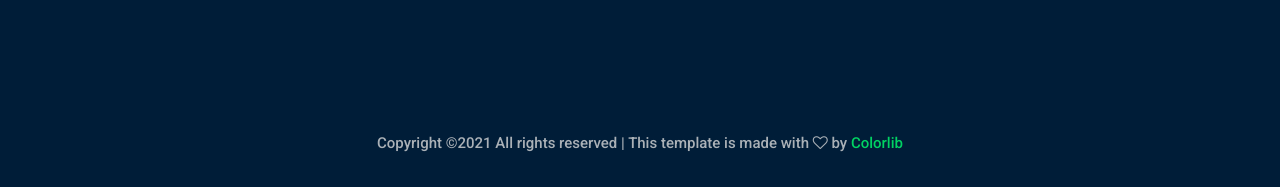
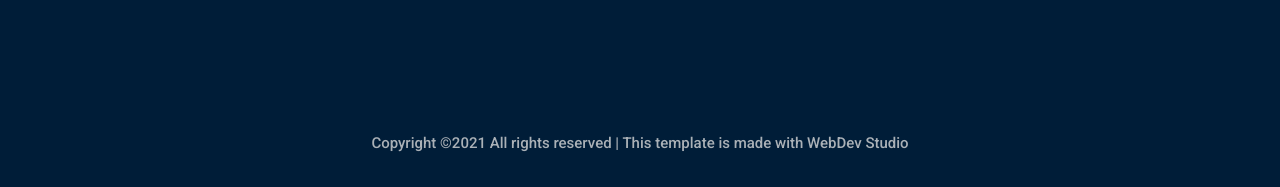
Before and after one commit to ArturMasterJedi/arturmasterjedi.github.io, a plain HTML site: page jobs.html in a window 1280 px wide. Shown: the part 2032-2219 px from the top of the page. Drawn offline with Linux system fonts and the light colour scheme.

Commit message:
Update jobs.html

```diff
--- a/jobs.html
+++ b/jobs.html
@@ -503,9 +503,7 @@
                 <div class="row">
                     <div class="col-xl-12">
                         <p class="copy_right text-center">
-                            <!-- Link back to Colorlib can't be removed. Template is licensed under CC BY 3.0. -->
-Copyright &copy;<script>document.write(new Date().getFullYear());</script> All rights reserved | This template is made with <i class="fa fa-heart-o" aria-hidden="true"></i> by <a href="https://colorlib.com" target="_blank">Colorlib</a>
-<!-- Link back to Colorlib can't be removed. Template is licensed under CC BY 3.0. -->
+Copyright &copy;<script>document.write(new Date().getFullYear());</script> All rights reserved | This template is made with WebDev Studio</a>
                         </p>
                     </div>
                 </div>
```
